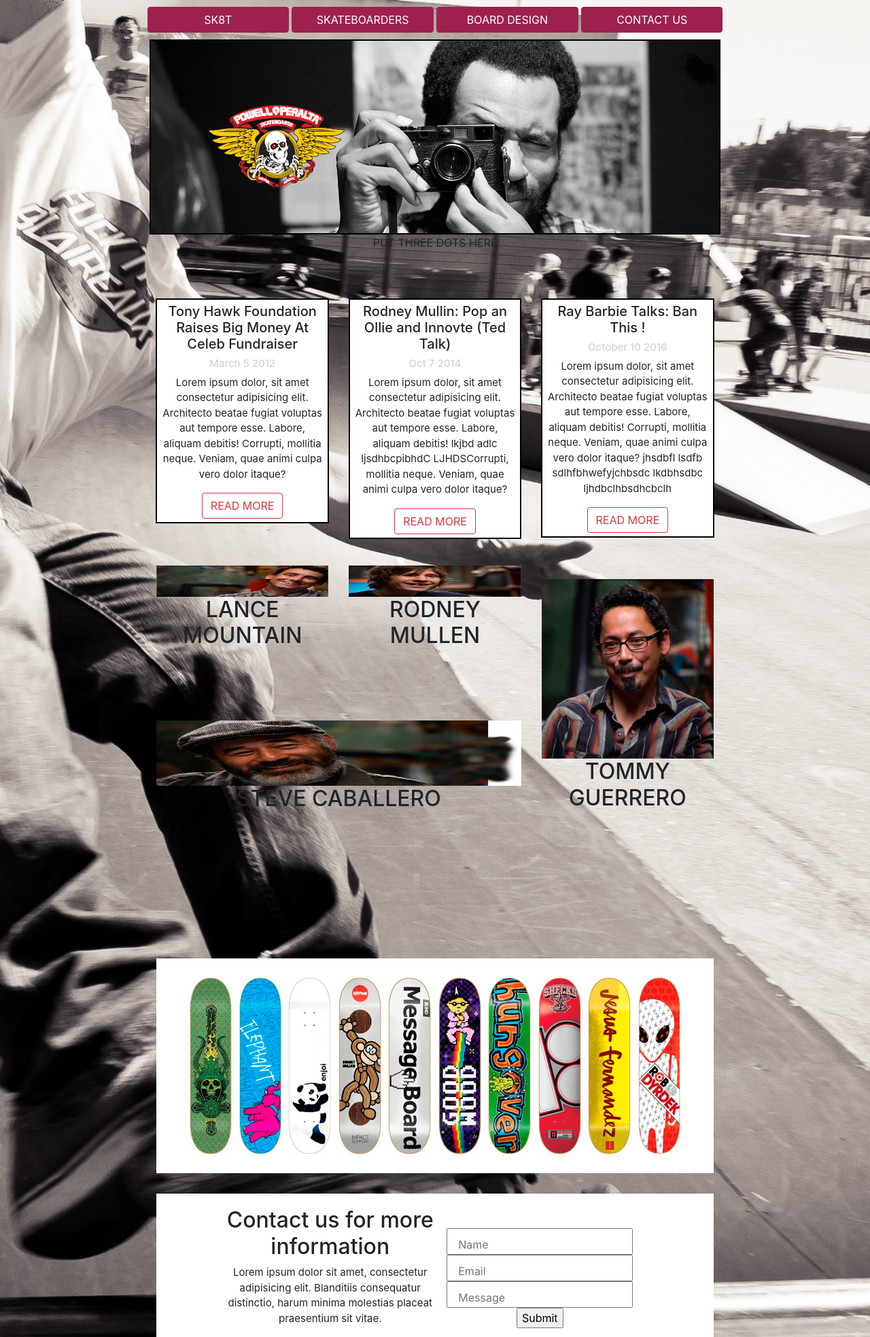
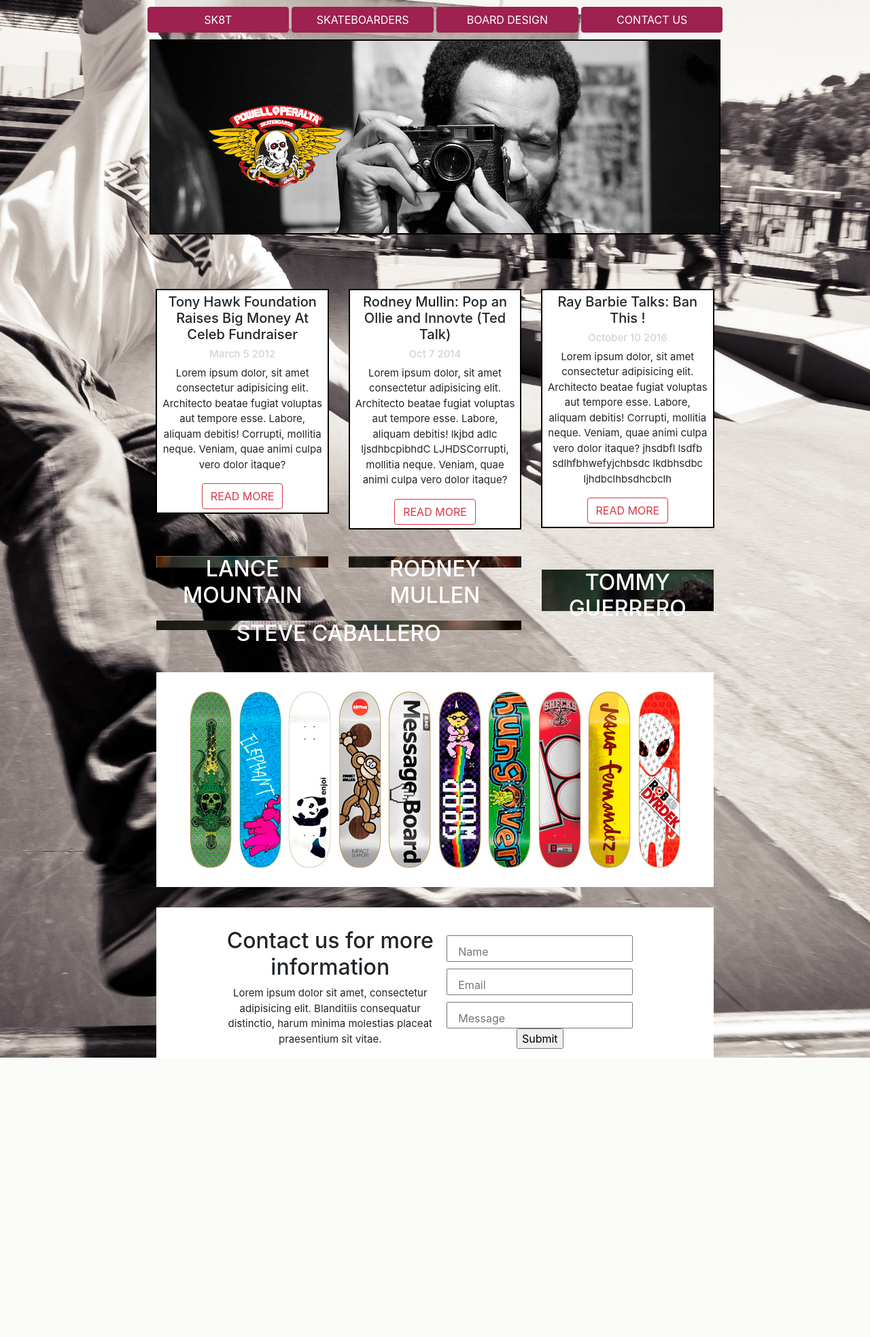
Before and after one commit to ChristinaDRoberts/skate, a Flask app: page / in a window 1280 px wide. Shown: the whole page at 68% size. After the commit the page ends 1556 px from the top, so only its background shows below. Run offline with Flask 2, Linux system fonts and the light colour scheme; some libraries are stand-ins or nearby versions.

Commit message:
images fixed, elipses taken out, names on images overlayed

```diff
--- a/static/styles.css
+++ b/static/styles.css
@@ -1,6 +1,60 @@
 
+.skater-lance{
+    background-image: url("./images/sk8er-4.png");
+    background-repeat: no-repeat;
+    height: 20%;
+    width: 100%;
+    position: relative;
+    z-index: 3;
 
+}
 
+.skater-lance:before:{
+    position:absolute;
+}
+
+.skater-rodney{
+     background-image: url("./images/sk8er-3.png");
+    background-repeat: no-repeat;
+    height: 20%;
+    width: 100%;
+    position: relative;
+    z-index: 3;
+}
+.skater-rodney:before{
+    position:absolute;
+}
+
+.skater-steve{
+     background-image: url("./images/sk8er-1.png");
+    background-repeat: no-repeat;
+    height: 30%;
+    width: 100%;
+    position: relative;
+    z-index: 3;
+}
+
+.skater-steve:before{
+    position:absolute;
+}
+
+.skater-tommy{
+    background-image: url("./images/cropped.png");
+    background-repeat: no-repeat;
+    height: 50%;
+    width: 100%;
+    position: relative;
+    z-index: 3;
+
+}
+
+.col-md-12{
+    margin-top: 10px;
+}
+.bold_name{
+    position:relative;
+    color: white;
+}
 
 body{
     background: url("./images/bg.jpg") no repeat top/cover;
--- a/templates/index.html
+++ b/templates/index.html
@@ -1,6 +1,7 @@
 <html>
 <head>
-    <link rel="stylesheet" href="https://stackpath.bootstrapcdn.com/bootstrap/4.2.1/css/bootstrap.min.css" integrity="sha384-GJzZqFGwb1QTTN6wy59ffF1BuGJpLSa9DkKMp0DgiMDm4iYMj70gZWKYbI706tWS" crossorigin="anonymous">
+    <link rel="stylesheet" href="https://stackpath.bootstrapcdn.com/bootstrap/4.2.1/css/bootstrap.min.css"
+          integrity="sha384-GJzZqFGwb1QTTN6wy59ffF1BuGJpLSa9DkKMp0DgiMDm4iYMj70gZWKYbI706tWS" crossorigin="anonymous">
     <link rel="stylesheet" href="/static/styles.css" type="text/css">
 </head>
 
@@ -30,7 +31,7 @@
                 </section>
             </header>
 
-            <section class="three-dots"> PUT THREE DOTS HERE </section>
+            <!--<section class="three-dots"> PUT THREE DOTS HERE </section>-->
 
             <div class="col-md-12 three-boxes">
                  <div class="row">
@@ -83,20 +84,20 @@
                  <div class="col-md-8 ">
                       <div class="row">
                         <div class="col-md-6 ">
-                          <div class="skater lance">
-                            <img src="static/images/sk8er-4.png" height="20%" width="100%">
+                          <div class="skater-lance">
+                            <!--<img src="static/images/sk8er-4.png" height="20%" width="100%">-->
                             <h2 class="bold_name">LANCE MOUNTAIN</h2>
                           </div>
                         </div>
                       <div class="col-md-6 ">
-                          <div class="skater rodney">
-                            <img src="static/images/sk8er-3.png" height="20%" width="100%">
+                          <div class="skater-rodney">
+                            <!--<img src="static/images/sk8er-3.png" height="20%" width="100%">-->
                             <h2 class="bold_name">RODNEY MULLEN</h2>
                           </div>
                         </div>
                         <div class="col-md-12">
-                          <div class="skater steve">
-                            <img src="static/images/sk8er-1.png" height="30%" width="100%">
+                          <div class="skater-steve">
+                            <!--<img src="static/images/sk8er-1.png" height="30%" width="100%">-->
                             <h2 class="bold_name">STEVE CABALLERO</h2>
                           </div>
                         </div>
@@ -104,8 +105,8 @@
                     </div>
 
                     <div class="col-md-4 ">
-                      <div class="skater tommy">
-                        <img src="static/images/cropped.png" height="50%" width="100%">
+                      <div class="skater-tommy">
+                        <!--<img src="static/images/cropped.png" height="50%" width="100%">-->
                         <h2 class="bold_name">TOMMY GUERRERO</h2>
                       </div>
                     </div>
```
